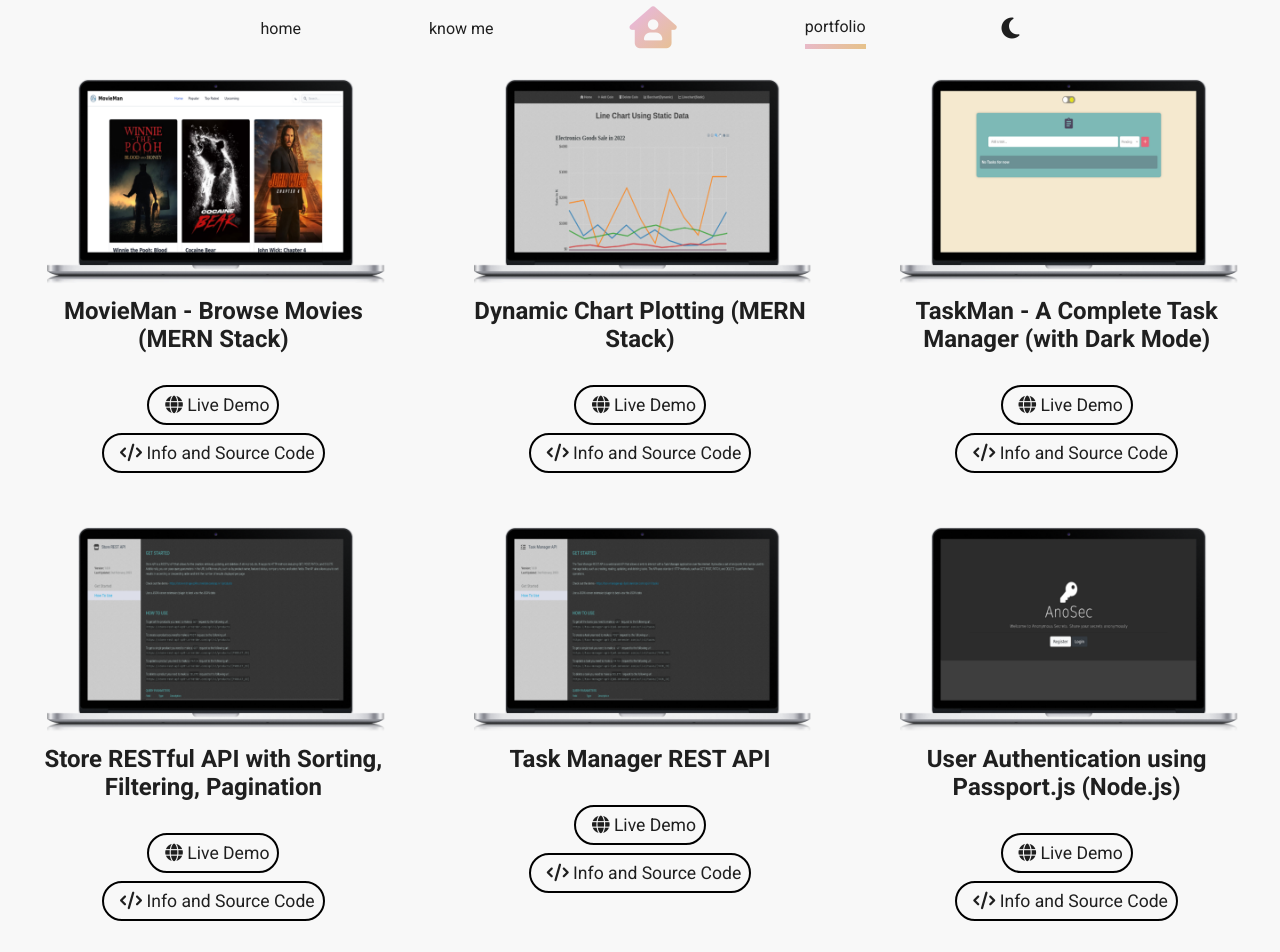
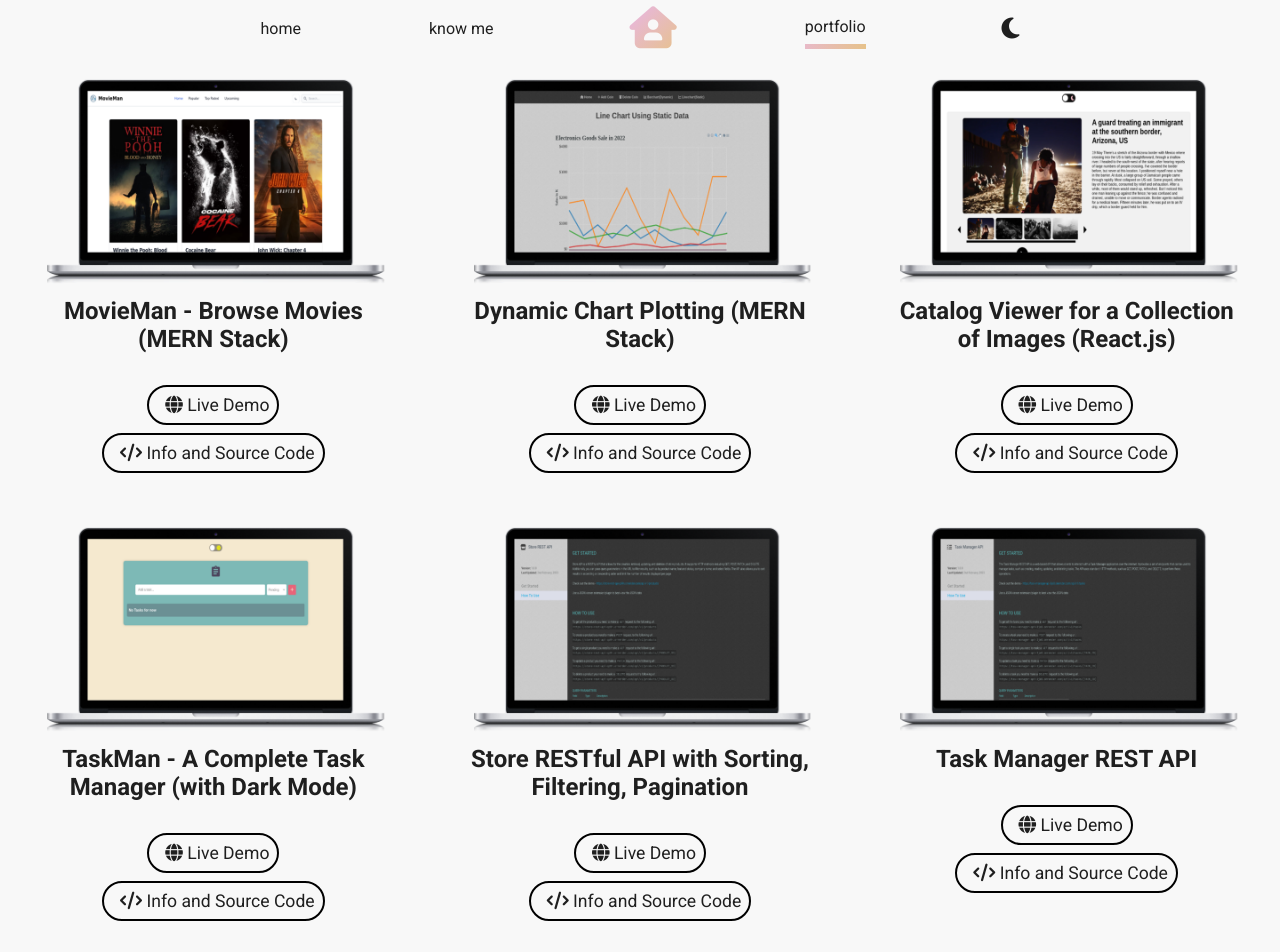
Before and after one commit to Sidc29/my-portfolio-site, a React (Create React App) app: page /portfolio in a window 1280 px wide. Shown: the top 952 px of the page. Built offline with nearby package versions, Linux system fonts and the light colour scheme; the HTML template or start-up script is replaced by a standard one.

Commit message:
add new project

```diff
--- a/src/info/Info.js
+++ b/src/info/Info.js
@@ -13,6 +13,7 @@ import mock11 from "../img/mock11.png";
 import mock12 from "../img/mock12.png";
 import mock13 from "../img/mock13.png";
 import mock14 from "../img/mock14.png";
+import mock15 from "../img/mock15.png";
 
 export let colors = ["rgb(230, 194, 137)", "rgb(233, 180, 241)"];
 
@@ -163,6 +164,12 @@ export const info = {
       image: mock13,
     },
     {
+      title: "Catalog Viewer for a Collection of Images (React.js)",
+      live: "https://catalog-viewer-two.vercel.app/",
+      source: "https://github.com/Sidc29/catalog-viewer-react",
+      image: mock15,
+    },
+    {
       title: "TaskMan - A Complete Task Manager (with Dark Mode)",
       live: "https://task-man-v2.vercel.app/",
       source: "https://github.com/Sidc29/TaskMan-v2",
```
Also changed, not shown: src/img/mock15.png (added).
